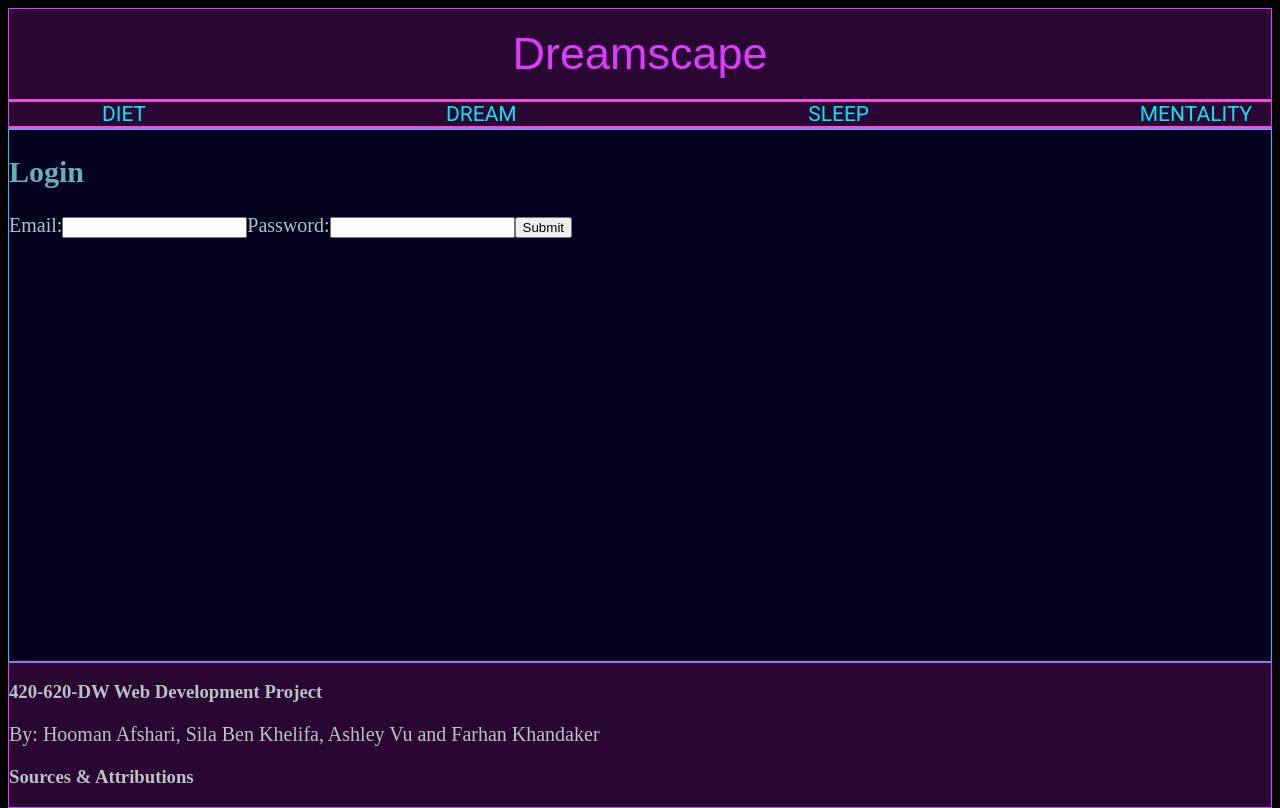
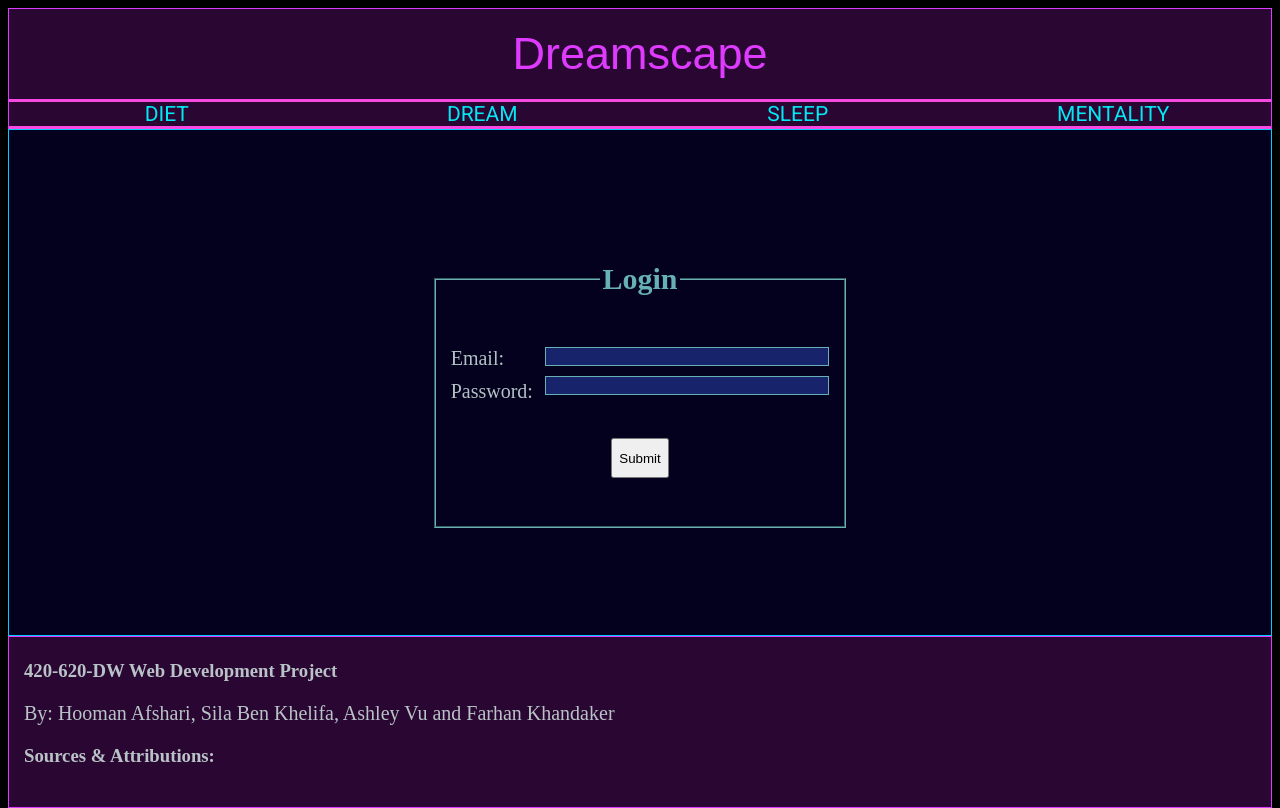
Before and after one commit to alwrence9/dreamscape, a React (Create React App) app in the folder client/: page / in a window 1280 px wide. Both pictures are taken after a click on the item "LOGIN". Built offline with nearby package versions, Linux system fonts and the light colour scheme; no server answers; a web font is replaced by a local one.

Commit message:
Added basic footer and changed css a bit to maintain the layout

```diff
--- a/client/src/App.css
+++ b/client/src/App.css
@@ -23,12 +23,15 @@ body {
   flex-direction: column;
 }
 
-section {
+main {
   flex: auto;
   background-color: rgba(7, 3, 66, 0.459);
   color:rgb(103, 177, 182);
   font-size: 20px;
   border: 1px rgb(0, 204, 255) solid;
+  display: flex;
+  flex-direction: column;
+  justify-content: center;
 }
 
 header {
@@ -76,13 +79,14 @@ nav > h1 {
 .navigation  {
   display: flex;
   flex-direction: row;
-  justify-content: space-between;
+  justify-content: space-around;
   font-size: 21px;
   align-items: flex-end;
   border: 3px rgb(248, 73, 225) solid;
   border-left: none;
   border-right: none;
   margin: 0;
+  padding: 0;
 }
 
 .navigation > li {
@@ -98,15 +102,9 @@ nav > h1 {
 .navigation > li:hover {
   background-color: #03e9f4;
   color: #212121;
+  border-radius: 30px;
   box-shadow: 0 0 5px #03e9f4, 0 0 25px #03e9f4, 0 0 50px #03e9f4,
     0 0 100px #03e9f4;
-}
-
-section {
-  background-color: rgba(7, 3, 66, 0.459);
-  color:rgb(103, 177, 182);
-  font-size: 20px;
-  border: 1px rgb(0, 204, 255) solid;
 }
 
 .homeItems {
@@ -155,10 +153,6 @@ padding-top: 10px;
   text-align: center;
 }
 
-#source {
-  font-size: 11px;
-}
-
 a {
   color:rgb(103, 177, 182);
 }
--- a/client/src/App.js
+++ b/client/src/App.js
@@ -2,8 +2,6 @@ import React  from 'react';
 import './App.css';
 import './Footer.css';
 import Navigation from './components/Navigation.js';
-import Login from './components/Login.js';
-import Signup from './components/Signup.js';
 
 function App() {
   return (
--- a/client/src/Footer.css
+++ b/client/src/Footer.css
@@ -1,5 +1,18 @@
 footer{
+    padding: 5px 15px;
     background-color: #3a0b46b6;
     border: 1px rgb(222, 59, 255) solid;
     color: rgba(215, 235, 231, 0.829)
 }
+
+#source-columns{
+    display: flex;
+}
+
+#source-columns > div{
+    flex: 1;
+}
+
+.source {
+    font-size: 1em;
+}
--- a/client/src/components/HomePage.js
+++ b/client/src/components/HomePage.js
@@ -2,12 +2,11 @@ import React from 'react';
 
 function HomePage({ handleSignup, handleLogin }) {
   return (
-    <>
-        <div id="gif" >
-          <img src="media/bird.gif" alt="Relaxing Gif" />
-        </div>
-        <p id="source">GIF Source: <a href="https://www.reddit.com/r/gifs/comments/gnja95/calming_animation_i_did_for_school/"> Click</a></p>
-    </>
+    <section>
+      <div id="gif" >
+        <img src="media/bird.gif" alt="Relaxing Gif" />
+      </div>
+    </section>
   );
 }
 
@@ -17,7 +16,24 @@ function HomePageFooter() {
       <h3>420-620-DW Web Development Project</h3>
       <p>By: Hooman Afshari, Sila Ben Khelifa, Ashley Vu and Farhan Khandaker</p>
       <div id="sources">
-        <h3>Sources & Attributions</h3>
+        <h3>Sources & Attributions:</h3>
+        <div id="source-columns">
+          <div id="source-col-1">
+            <ul>
+              <l1 className="source">GIF Source: <a href="https://www.reddit.com/r/gifs/comments/gnja95/calming_animation_i_did_for_school/"> Click</a></l1>
+            </ul>
+          </div>
+          <div id="source-col-2">
+            <ul>
+              <l1 className="source"></l1>
+            </ul>
+          </div>
+          <div id="source-col-3">
+            <ul>
+              <l1 className="source"></l1>
+            </ul>
+          </div>
+        </div>
       </div>
     </div>
   );
--- a/client/src/components/Navigation.js
+++ b/client/src/components/Navigation.js
@@ -5,12 +5,35 @@ import Diet from './Diet.js';
 import Profile from './Profile.js';
 import Mental from './Mental.js';
 import {HomePage, HomePageFooter} from './HomePage.js';
-import LoginForm from './Login.js';
+import LoginForm from './loginComponents/Login.js';
 import SignupForm from './Signup.js';
 import Quiz from './sleepComponents/Quiz.js';
 import SleepInfo from './sleepComponents/SleepInfo.js';
 import SleepMetrics from './sleepComponents/SleepMetrics.js';
 import Support from './sleepComponents/Support.js';
+
+const defaultFooter =
+  <div id="footer-content">
+    <h3>420-620-DW Web Development Project</h3>
+    <p>By: Hooman Afshari, Sila Ben Khelifa, Ashley Vu and Farhan Khandaker</p>
+    <div id="sources">
+      <h3>Sources & Attributions:</h3>
+      <div id="source-columns">
+        <div id="source-col-1">
+          <ul>
+          </ul>
+        </div>
+        <div id="source-col-2">
+          <ul>
+          </ul>
+        </div>
+        <div id="source-col-3">
+          <ul>
+          </ul>
+        </div>
+      </div>
+    </div>
+  </div>
 
 function Navigation() {
 
@@ -19,15 +42,28 @@ function Navigation() {
   const handleLogin = () => {
     setLoginClicked(true);
     setSignupClicked(false);
-      setSelectedComponent(<LoginForm setToken={setToken} handleLogin={handleGoogleLogin}
-        handleError={handleError} setDefaultComponent={setDefaultComponent}/>);
+    setSelectedComponent(
+      <LoginForm
+        setToken={setToken}
+        handleLogin={handleGoogleLogin}
+        handleError={handleError}
+        setDefaultComponent={setDefaultComponent}
+      />
+    );
+    setSelectedFooter(defaultFooter);
   };
 
   const handleSignup = () => {
     setSignupClicked(true);
     setLoginClicked(false);
-    setSelectedComponent(<SignupForm setToken={setToken} handleLogin={handleGoogleLogin}
-      handleError={handleError} setDefaultComponent={setDefaultComponent}/>);
+    setSelectedComponent(
+      <SignupForm
+        setToken={setToken}
+        handleLogin={handleGoogleLogin}
+        handleError={handleError}
+        setDefaultComponent={setDefaultComponent}
+        />
+    );
   };
 
   //This ends the user's session and clears local storage so the token isn't there anymore
@@ -46,11 +82,12 @@ function Navigation() {
       setSelectedComponent(
         <>
           <HomePage handleSignup={handleSignup} handleLogin={handleLogin} />
-          <div className="homeItems">
+          <section className="homeItems">
             <li onClick={() => handleLogin(true)}> Login </li>
             <li onClick={() => handleSignup(true)}> Signup </li>
-          </div>
-        </>)
+          </section>
+        </>
+      )
     }
   }
 
@@ -76,9 +113,9 @@ function Navigation() {
       setSelectedComponent(
         <>
           <HomePage handleSignup={handleSignup} handleLogin={handleLogin} />
-          <div className="homeItems">
+          <section className="homeItems">
             <li onClick={() => handleLogout()}> Logout </li>
-          </div>
+          </section>
         </>
       );
     }
@@ -88,9 +125,10 @@ function Navigation() {
     alert("Error logging in");
   }
 
-  const defaultComponent = <>
+  const defaultComponent =
+  <>
     <HomePage handleSignup={handleSignup} handleLogin={handleLogin} />
-    <div className="homeItems">
+    <section className="homeItems">
     {!token &&
       <>
         <li onClick={() => handleLogin(true)}> Login </li>
@@ -100,7 +138,7 @@ function Navigation() {
     {token &&
       <li onClick={() => handleLogout()}> Logout </li>
     }
-    </div>
+    </section>
   </>
 
   const setDefaultComponent = () => {
@@ -177,7 +215,9 @@ function Navigation() {
 
         </nav>
       </header>
-      <section>{selectedComponent}</section>
+      <main>
+        {selectedComponent}
+      </main>
       <footer>{selectedFooter}</footer>
     </div>
   );
--- /dev/null
+++ b/client/src/components/loginComponents/Login.css
@@ -0,0 +1,46 @@
+#loginForm{
+    display: flex;
+    justify-content: center;
+}
+
+#loginForm > fieldset{
+    width: 30%;
+    border-color: rgb(103, 177, 182);
+}
+
+legend{
+    margin: auto;
+}
+
+form{
+    display: flex;
+    flex-direction: column;
+}
+
+form > div{
+    margin: 15px 0;
+    display: flex;
+    justify-content: center;
+}
+
+#label-container{
+    flex: 1;
+    display: flex;
+    flex-direction: column;
+}
+
+#input-container{
+    flex: 3;
+    display: flex;
+    flex-direction: column;
+}
+
+#label-container > label, #input-container > input{
+    margin: 5px 0;
+}
+
+#input-container > input{
+    border: solid 1px rgb(103, 177, 182);
+    background-color:  	#17236a;
+    color: white;
+}
--- a/client/src/components/Login.js
+++ b/client/src/components/loginComponents/Login.js
@@ -1,5 +1,6 @@
 import React, { useState } from 'react';
 import { GoogleLogin } from '@react-oauth/google';
+import './Login.css';
 
 function LoginForm({setToken, handleLogin, handleError, setDefaultComponent}) {
   const [email, setEmail] = useState('');
@@ -41,38 +42,43 @@ function LoginForm({setToken, handleLogin, handleError, setDefaultComponent}) {
   };
 
     return (
-    <>
-      <h1> Login </h1>
+      <section id="loginForm">
+        <fieldset>
+          <legend><h1> Login </h1></legend>
           <form onSubmit={handleSubmit}>
-        <label>
-          Email:
+            <div>
+              <div id="label-container">
+                <label>Email:</label>
+                <label>Password:</label>
+              </div>
+              <div id="input-container">
                 <input
                   type="text"
                   value={email}
                   onChange={(e) => setEmail(e.target.value)}
                   required
                 />
-        </label>
-        <label>
-        Password:
                 <input
                   type="password"
                   value={password}
                   onChange={(e) => setPassword(e.target.value)}
                   required
                 />
-        </label>
+              </div>
+            </div>
+            <div id="login-buttons">
               <button type="submit">Submit</button>
-      </form>
-      <p>{resultText}</p>
-
               <div className="App">
                 <GoogleLogin
                   onSuccess={handleLogin}
                   onError={handleError}
                 />
               </div>
-    </>
+            </div>
+          </form>
+          <p>{resultText}</p>
+        </fieldset>
+    </section>
   );
 }
 
--- a/client/src/index.js
+++ b/client/src/index.js
@@ -1,9 +1,6 @@
-//Ill come back to this
-/* eslint-disable no-undef */
 import React from 'react';
 import ReactDOM from 'react-dom/client';
 import App from './App';
-import reportWebVitals from './reportWebVitals';
 import { GoogleOAuthProvider } from '@react-oauth/google';
 
 const root = ReactDOM.createRoot(document.getElementById('root'));
@@ -14,8 +11,3 @@ root.render(
       </GoogleOAuthProvider>
     </React.StrictMode>
 );
-
-// If you want to start measuring performance in your app, pass a function
-// to log results (for example: reportWebVitals(console.log))
-// or send to an analytics endpoint. Learn more: https://bit.ly/CRA-vitals
-reportWebVitals();
--- a/client/src/reportWebVitals.js
+++ /dev/null
@@ -1,13 +0,0 @@
-const reportWebVitals = onPerfEntry => {
-  if (onPerfEntry && onPerfEntry instanceof Function) {
-    import('web-vitals').then(({ getCLS, getFID, getFCP, getLCP, getTTFB }) => {
-      getCLS(onPerfEntry);
-      getFID(onPerfEntry);
-      getFCP(onPerfEntry);
-      getLCP(onPerfEntry);
-      getTTFB(onPerfEntry);
-    });
-  }
-};
-
-export default reportWebVitals;
```
Also changed, not shown: client/src/setupTests.js (deleted, +0 -5 lines). Lines whose indentation alone changed are shown as unchanged.
